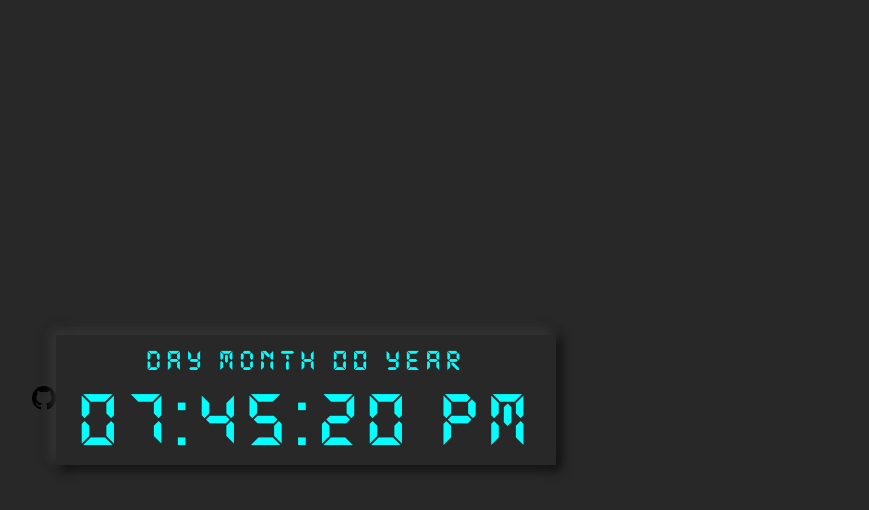
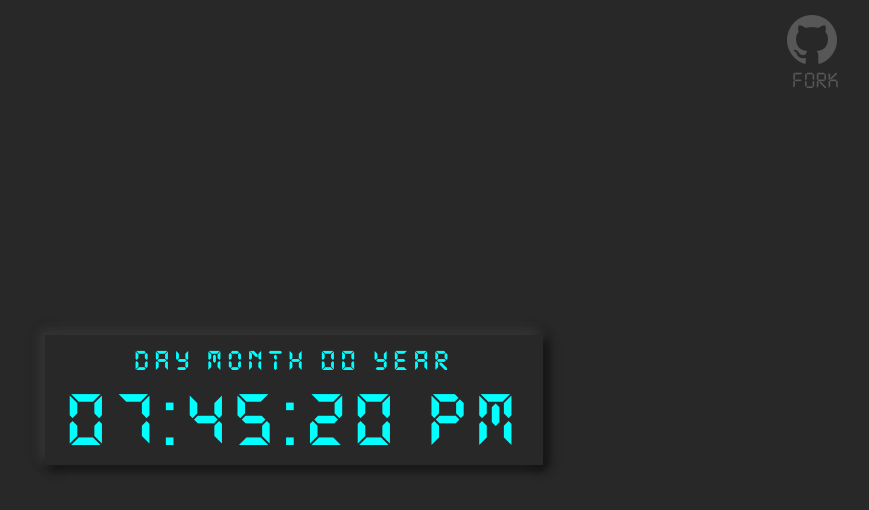
Before and after one commit to cristina-Q/JSclock, a website: page index.html in a window 1280 px wide. Shown: the whole page, without its empty margins (346-1215 px from the left). Drawn offline with Linux system fonts and the light colour scheme.

Commit message:
fork btn 🍴

```diff
--- a/index.html
+++ b/index.html
@@ -11,14 +11,26 @@
     rel="stylesheet"
     href="css/style.css"
   >
+  <link
+    rel="shortcut icon"
+    href="media/favicon.png"
+    type="image/x-icon"
+  >
   <title>JavaScript Clock</title>
 </head>
 
 <body>
-  <div class="github">
-    <i class="im im-github"></i>
+  <div class="controls">
+    <a
+      href="https://github.com/cristina-Q/JSclock"
+      target="_blank"
+      rel="noopener noreferrer"
+    >
+      <i class="im im-github"><span>Fork<span></i>
+    </a>
   </div>
 
+  <section class="date-time">
     <div class="clock">
       <div class="date">
         <span class="dayname">Day </span>
@@ -26,8 +38,10 @@
         <span class="daynumber">00 </span>
         <span class="year">Year</span>
       </div>
+
       <div id="time"></div>
     </div>
+  </section>
   <script src="js/app.js"></script>
 </body>
 
--- a/scss/app.scss
+++ b/scss/app.scss
@@ -15,6 +15,36 @@ body {
   background-color: #282828;
 }
 
+.controls {
+  position: fixed;
+  top: 20px;
+  right: 50px;
+  & > a {
+    color: rgba(128, 128, 128, 0.541);
+    & i {
+      font-size: 50px;
+      & span {
+        font-size: 24px;
+        font-family: 'DS-Digital';
+        position: relative;
+        top: 23px;
+        right: 45px;
+      }
+    }
+  }
+}
+
+.controls > a:hover {
+  color: cyan;
+  text-shadow: 0 0 5px cyan;
+}
+
+.date-time {
+  display: flex;
+  justify-content: center;
+  align-items: center;
+}
+
 .clock {
   flex-basis: 500px;
   font-family: 'DS-Digital';
@@ -23,6 +53,15 @@ body {
   box-shadow: -4px -4px 10px rgba(67, 67, 67, 0.5),
     4px 4px 10px rgba(0, 0, 0, 0.5), -4px -4px 10px rgba(67, 67, 67, 0.3),
     4px 4px 10px rgba(0, 0, 0, 0.3);
+}
+
+.clock:hover {
+  box-shadow: inset 0px -4px 10px rgba(0, 255, 255, 0.5),
+    inset 4px 4px 10px rgba(0, 0, 0, 0.5),
+    inset -4px -4px 10px rgba(67, 67, 67, 0.3),
+    inset 4px 4px 10px rgba(0, 0, 0, 0.3);
+
+  // box-shadow: 0 0 30px cyan;
 }
 
 .date {
@@ -38,12 +77,3 @@ body {
   color: cyan;
   letter-spacing: 7px;
 }
-
-.clock:hover {
-  box-shadow: inset 0px -4px 10px rgba(0, 255, 255, 0.5),
-    inset 4px 4px 10px rgba(0, 0, 0, 0.5),
-    inset -4px -4px 10px rgba(67, 67, 67, 0.3),
-    inset 4px 4px 10px rgba(0, 0, 0, 0.3);
-
-  // box-shadow: 0 0 30px cyan;
-}
```
Also changed, not shown: css/style.css, media/favicon.png (added), 1 other file. Lines whose indentation alone changed are shown as unchanged.
